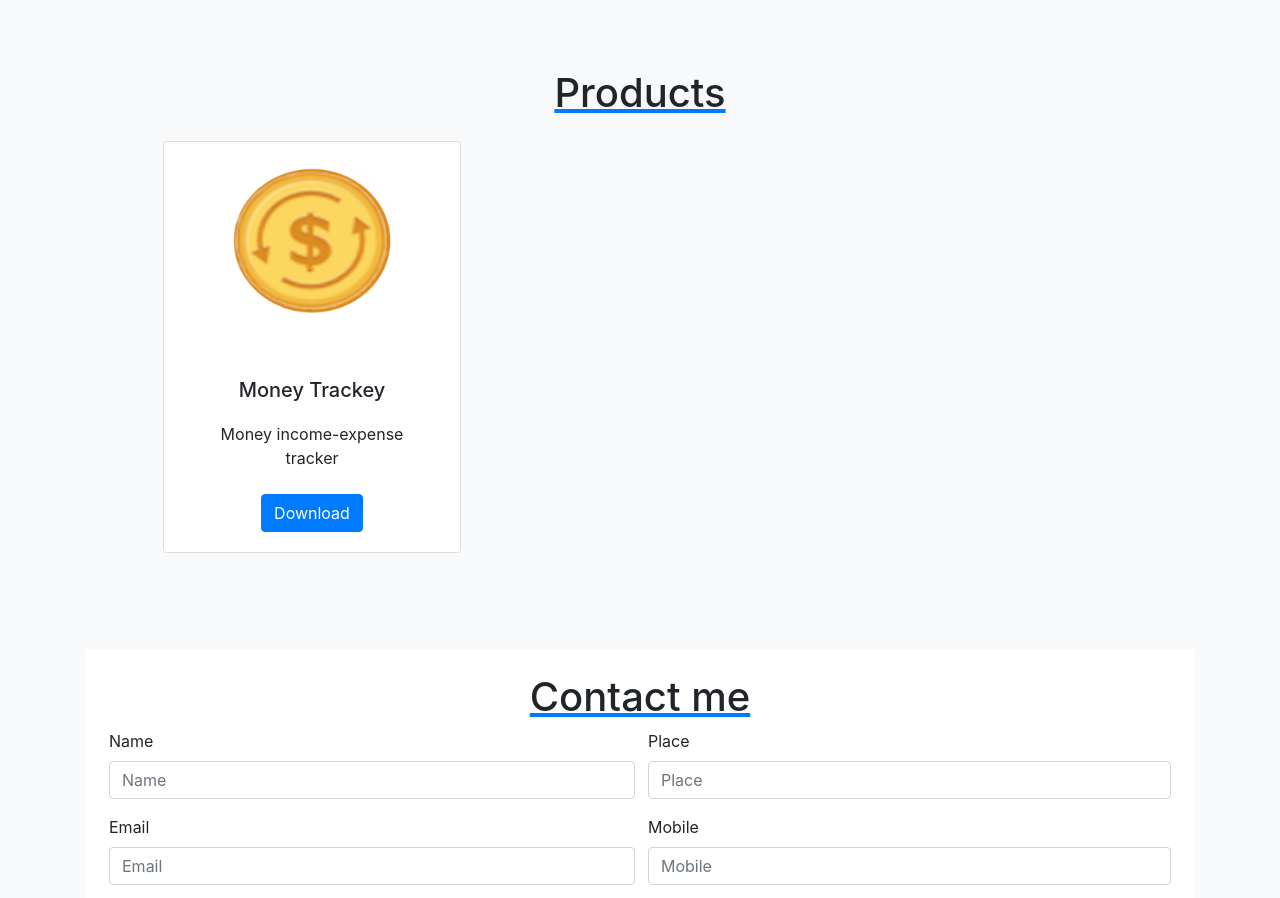
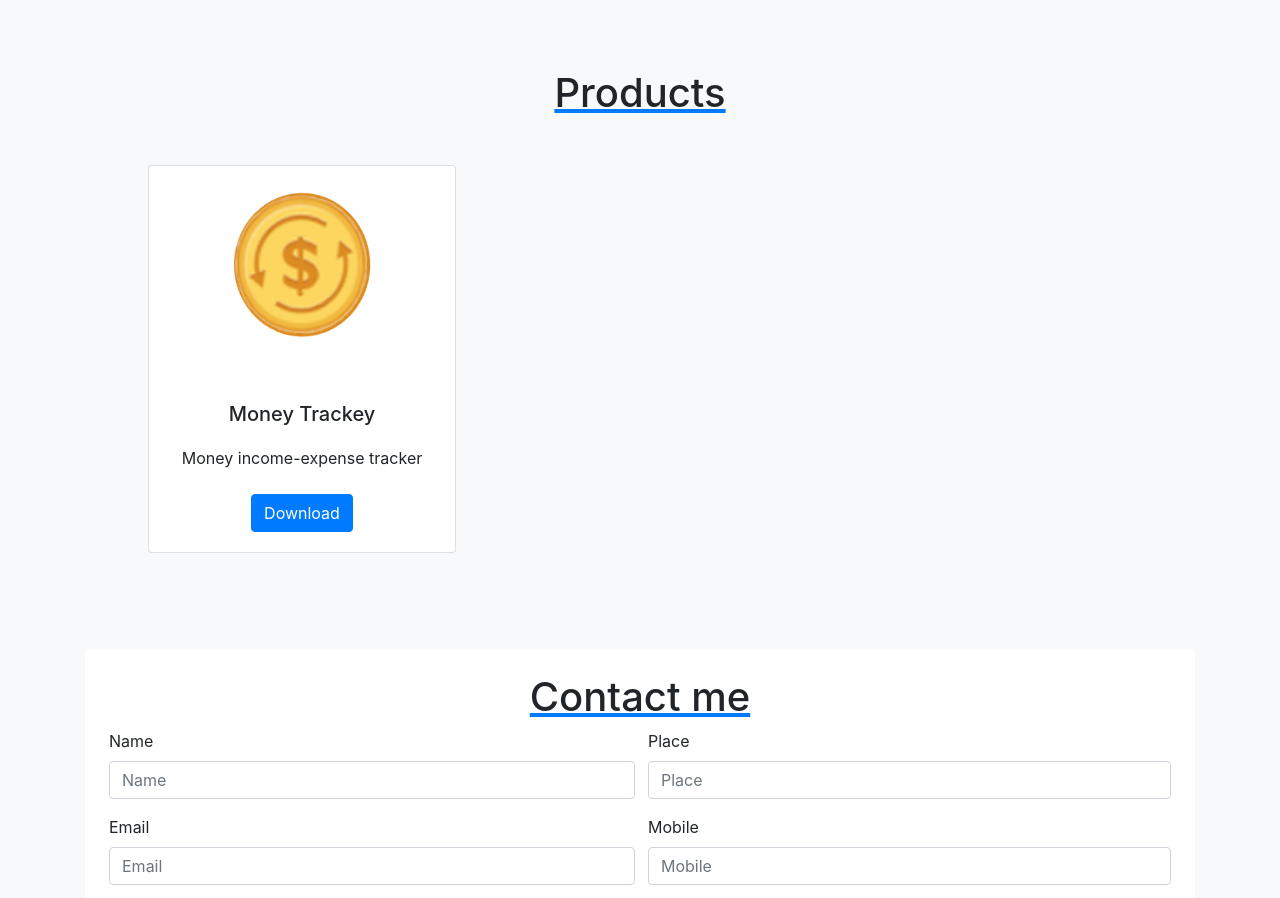
Before and after one commit to SidhardhCR/Static-Website, a plain HTML site: page index.html in a window 1280 px wide. Shown: the part 2601-3499 px from the top of the page. Drawn offline with nearby package versions, Linux system fonts and the light colour scheme.

Commit message:
allignment correted

```diff
--- a/index.html
+++ b/index.html
@@ -217,11 +217,12 @@
     <section class=" bg-light p-5">
       <div class="container">
         <h1 style="text-decoration: underline #007bff ;" class="text-center">Products</h1>
-
+        <div class="row pt-4">
           <div class="col-md-4 pt-3 ">
             <div class="card text-center  ">
               <p class="allign-center">
-              <img src="products/logo5.png"  width="200" height="200" alt="https://img.icons8.com/color/48/000000/flutter.png" >
+                <i class="display-1">
+              <img src="products/logo5.png" class="col-md-8" width="200" height="200" alt="https://img.icons8.com/color/48/000000/flutter.png" ></i>
             </p>
               <div class="card-body">
                 <h5 class="card-title">Money Trackey</h5>
@@ -232,7 +233,7 @@
                 </a>
               </div>
             </div>
-
+       </div>
       </div>
     </section>
 
```
